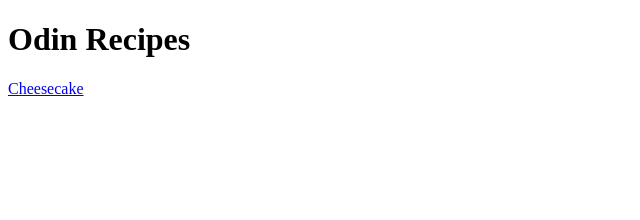
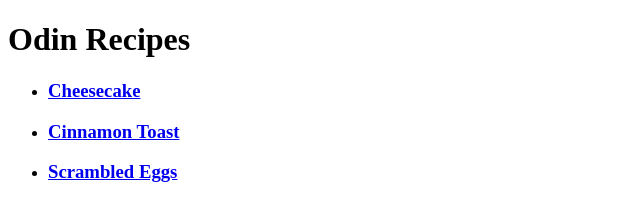
Before and after one commit to KakosDev/odin-recipes, a plain HTML site: page index.html in a window 1280 px wide. Shown: the whole page, without its empty margins (0-640 px from the left). Drawn offline with Linux system fonts and the light colour scheme.

Commit message:
Enlarged recipes and created unordered list of all recipes.

```diff
--- a/index.html
+++ b/index.html
@@ -7,7 +7,10 @@
 
     <body>
         <h1>Odin Recipes</h1>
-
-        <a href="recipes/cheesecake.html">Cheesecake</a>
+    <ul>
+        <li><a href="recipes/cheesecake.html"><h3>Cheesecake</h3></a></li>
+        <li><a href="recipes/cinnamontoast.html"><h3>Cinnamon Toast</h3></a></li>
+        <li><a href="recipes/scrambledeggs.html"><h3>Scrambled Eggs</h3></a></li>
+        </ul>
     </body>
 </html>
```
